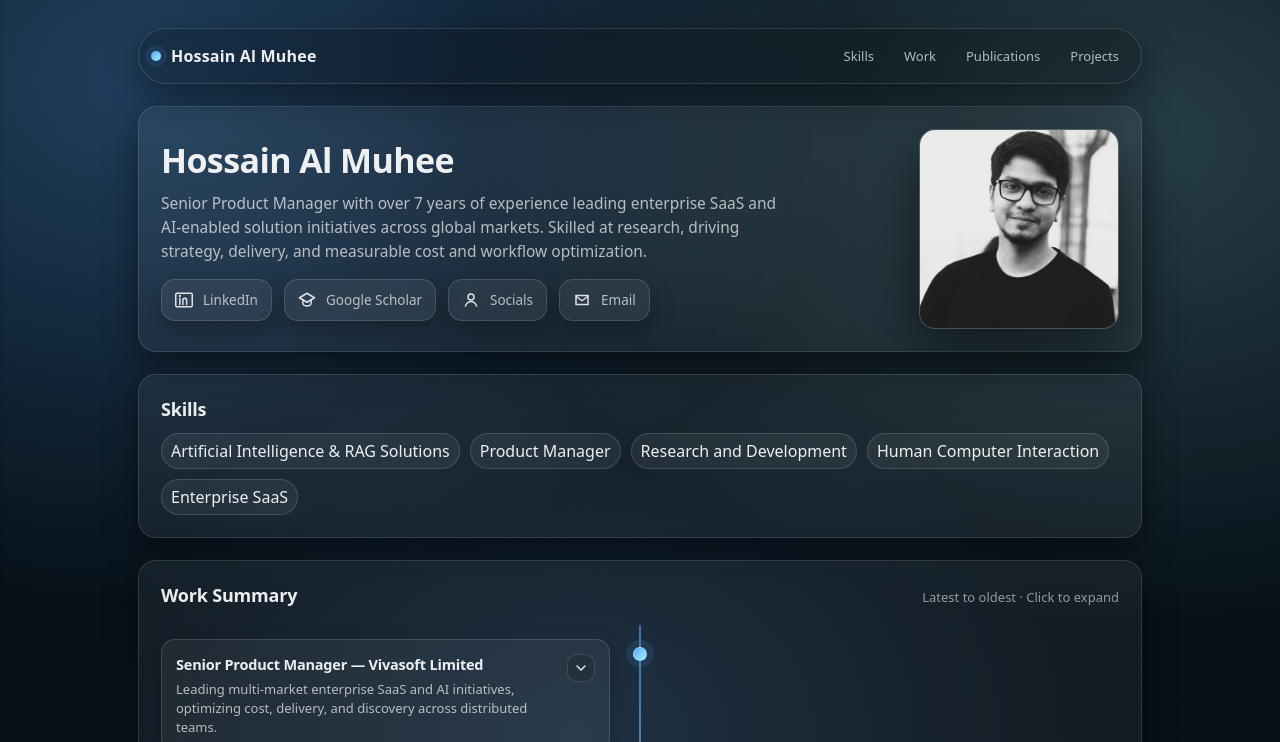
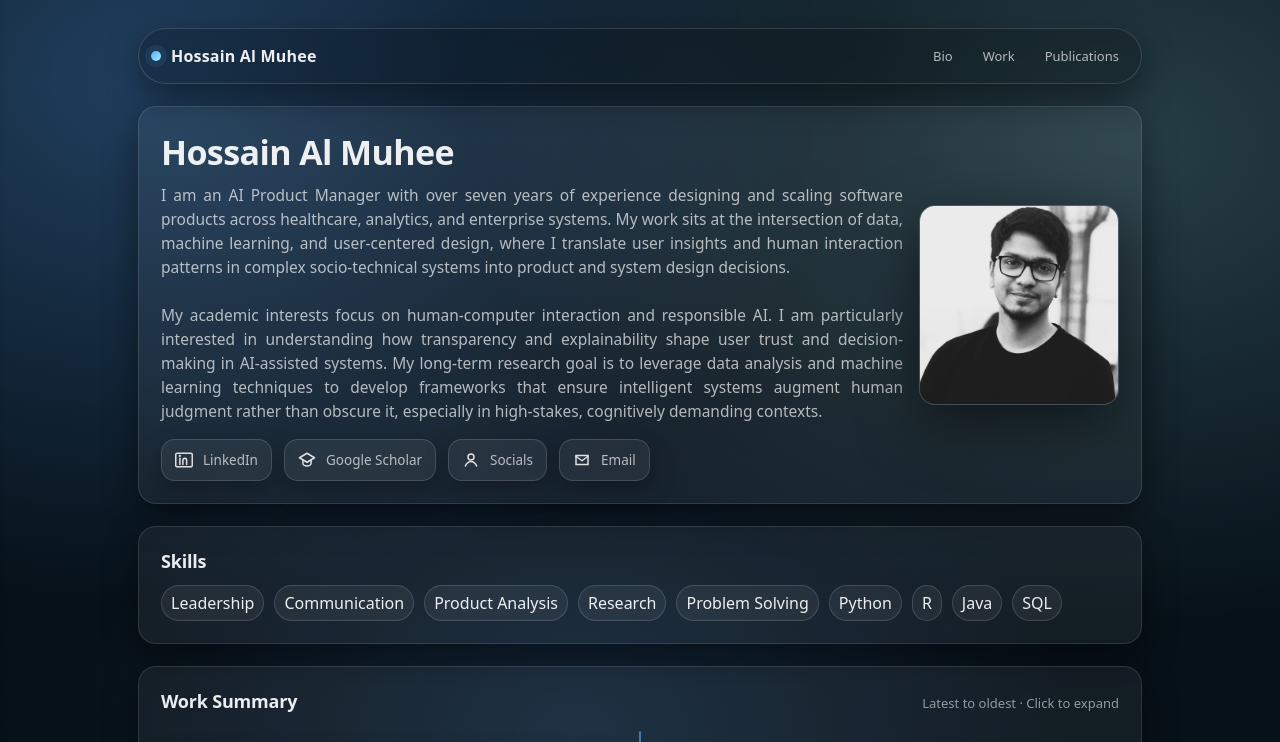
Before and after one commit to muhee93/muhee, a plain HTML site: page index.html in a window 1280 px wide. Shown: the top 742 px of the page. Drawn offline with Linux system fonts and the light colour scheme.

Commit message:
first draft

```diff
--- a/index.html
+++ b/index.html
@@ -3,8 +3,8 @@
 <head>
   <meta charset="utf-8" />
   <meta name="viewport" content="width=device-width,initial-scale=1" />
-  <meta name="description" content=" Al Muhee — Product leadership, publications, and projects." />
-  <title> Al Muhee</title>
+  <meta name="description" content="Hossain Al Muhee — Product leadership, publications, and projects." />
+  <title> Hossain Al Muhee</title>
 
   <style>
     :root{
@@ -187,7 +187,7 @@
     .h-title{font-size:34px;margin:0;letter-spacing:-.6px}
     .h-sub{
       margin:8px 0 0; color:var(--muted);
-      line-height:1.55; font-size:15.5px; max-width:70ch;
+      line-height:1.55; font-size:15.5px; max-width:85ch;
     }
 
     .iconrow{margin-top:16px;display:flex;gap:12px;flex-wrap:wrap}
@@ -432,10 +432,10 @@
 
 
         <nav class="nav" aria-label="Primary">
-          <a href="#skills">Skills</a>
+          <a href="#top">Bio</a>
           <a href="#work">Work</a>
           <a href="#pubs">Publications</a>
-          <a href="#projects">Projects</a>
+          <!-- <a href="#projects">Projects</a> -->
         </nav>
 
 
@@ -446,10 +446,10 @@
         </button>
 
         <div class="menu" id="mobileMenu" role="menu" aria-label="Mobile menu">
-          <a href="#skills" role="menuitem">Skills</a>
+          <a href="#top" role="menuitem">Bio</a>
           <a href="#work" role="menuitem">Work</a>
           <a href="#pubs" role="menuitem">Publications</a>
-          <a href="#projects" role="menuitem">Projects</a>
+          <!-- <a href="#projects" role="menuitem">Projects</a> -->
         </div>
       </div>
     </div>
@@ -459,8 +459,11 @@
       <div class="hero">
         <div>
           <h1 class="h-title">Hossain Al Muhee</h1>
-          <p class="h-sub">
-            Senior Product Manager with over 7 years of experience leading enterprise SaaS and AI-enabled solution initiatives across global markets. Skilled at research, driving strategy, delivery, and measurable cost and workflow optimization.
+          <p class="h-sub" style="text-align: justify;">
+            I am an AI Product Manager with over seven years of experience designing and scaling software products across healthcare, analytics, and enterprise systems. My work sits at the intersection of data, machine learning, and user-centered design, where I translate user insights and human interaction patterns in complex socio-technical systems into product and system design decisions.
+            <br>
+            <br>
+            My academic interests focus on human-computer interaction and responsible AI. I am particularly interested in understanding how transparency and explainability shape user trust and decision-making in AI-assisted systems. My long-term research goal is to leverage data analysis and machine learning techniques to develop frameworks that ensure intelligent systems augment human judgment rather than obscure it, especially in high-stakes, cognitively demanding contexts.
           </p>
 
           <div class="iconrow" aria-label="Links">
@@ -490,7 +493,7 @@
               <span>Socials</span>
             </a>
 
-            <a class="iconbtn" href="mailto:hossain.al.muhee@bracu.ac.bd">
+            <a class="iconbtn" href="mailto:hossain.muhee@gmail.com">
               <svg viewBox="0 0 24 24" fill="none">
                 <path d="M4 6h16v12H4V6Z" stroke="currentColor" stroke-width="2"/>
                 <path d="m4 7 8 6 8-6" stroke="currentColor" stroke-width="2" stroke-linecap="round" stroke-linejoin="round"/>
@@ -507,22 +510,26 @@
       </div>
     </section>
 
-    <!-- Skiiset -->
+    <!-- Skillset -->
     <section class="card pad reveal" id="skills">
       <div class="sec-head">
         <h2>Skills</h2>
         <!-- <p>Skill Overviwe</p> -->
       </div>
       <div class="skills"> <!-- reorder as you see fit -->
-        <span class="tag">Artificial Intelligence & RAG Solutions</span>
-        <span class="tag">Product Manager</span>
-        <span class="tag">Research and Development</span>
-        <span class="tag">Human Computer Interaction</span>
-        <span class="tag">Enterprise SaaS</span>
+        <span class="tag">Leadership</span>
+        <span class="tag">Communication</span>
+        <span class="tag">Product Analysis</span>
+        <span class="tag">Research</span>
+        <span class="tag">Problem Solving</span>
+        <span class="tag">Python</span>
+        <span class="tag">R</span>
+        <span class="tag">Java</span>
+        <span class="tag">SQL</span>
       </div>
     </section>
 
-    <!-- Work expereince -->
+    <!-- Work experience -->
     <section class="card pad reveal" id="work">
       <div class="sec-head">
         <h2>Work Summary</h2>
@@ -673,15 +680,30 @@
           </button>
           <div class="acc-body">
             <p>
-              Add 1–2 lines summarizing the contribution (dataset/modeling approach/key findings). like a abstract but more tailored to what you did.
+              This work uses machine learning techniques to analyze the relationship between cryptocurrency price movements and user sentiment derived from Twitter data. My contribution focused on implementing the statistical analysis pipeline in R and comparative evaluation of regression and classification models using K-fold cross-validation. The results demonstrated that probabilistic classification approaches, especially Naive Bayes, outperform regression models in capturing sentiment-price dynamics in highly volatile markets.
             </p>
           </div>
         </div>
       </div>
     </section>
 
+    <!-- Hobbies -->
+    <section class="card pad reveal" id="skills">
+      <div class="sec-head">
+        <h2>Outside of work and academics I like</h2>
+        <!-- <p>Skill Overviwe</p> -->
+      </div>
+      <div class="skills"> <!-- reorder as you see fit -->
+        <span class="tag">Road Trips</span>
+        <span class="tag">Hiking</span>
+        <span class="tag">Stargazing</span>
+        <span class="tag">Learning Music</span>
+        <span class="tag">Gaming</span>
+      </div>
+    </section>
+
     <!-- Projects (comment out for now if nothing to add)-->
-    <section class="card pad reveal" id="projects">
+    <!-- <section class="card pad reveal" id="projects">
       <div class="sec-head">
         <h2>Projects</h2>
         <p>Click to expand</p>
@@ -703,7 +725,7 @@
           </div>
         </div>
       </div>
-    </section>
+    </section> -->
     <!--project division ends-->
 
     <footer class="reveal">
```
